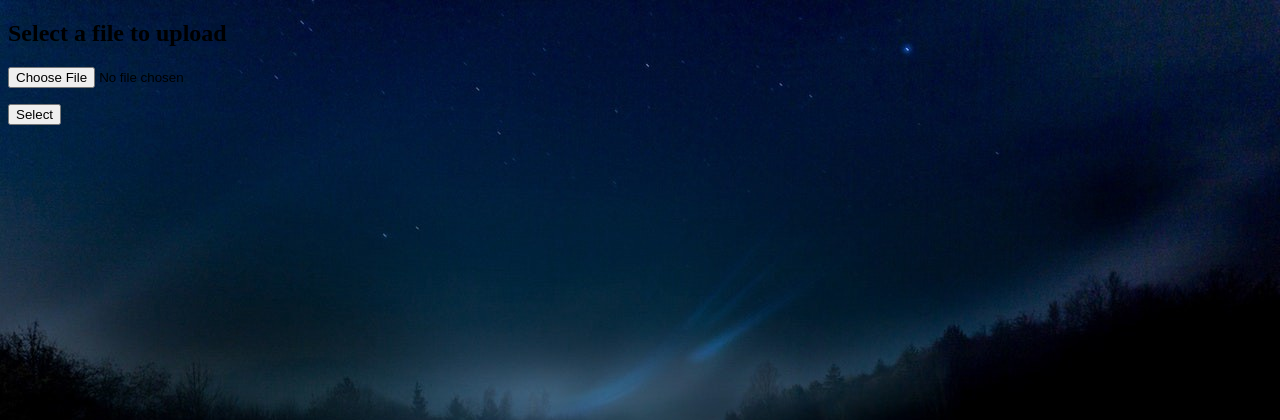
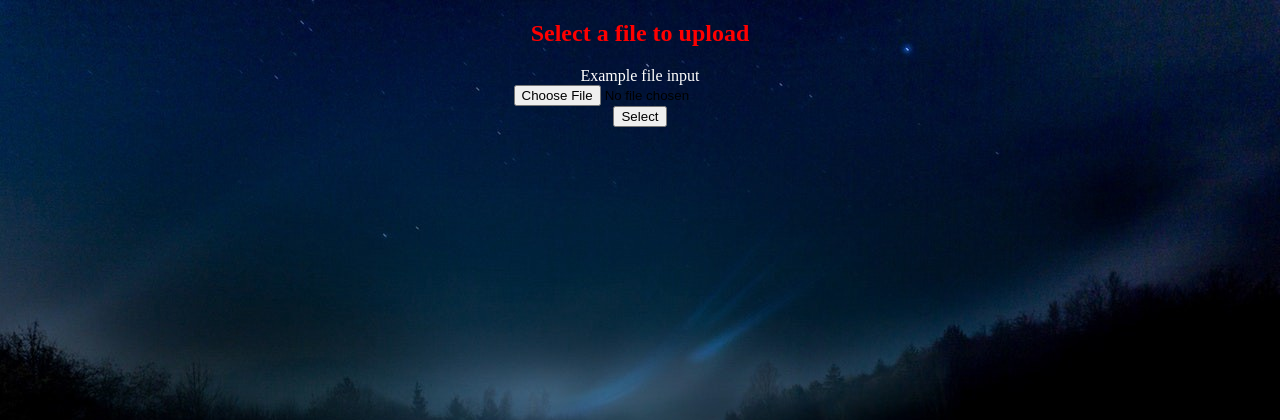
Before and after one commit to jaminaveen/Car-Plate-Recognition-Project, a Flask app: template Flask/templates/uploading.html in a window 1280 px wide. Shown: the top 420 px of the page. Run offline with Flask 2, Linux system fonts and the light colour scheme; the template is opened without the code that fills it, so the values that code supplies are empty.

Commit message:
V2 - saving the files locally and viewing

```diff
--- a/Flask/app.py
+++ b/Flask/app.py
@@ -1,8 +1,16 @@
-from flask import Flask, request, jsonify, render_template, url_for, redirect, flash
+from flask import Flask, request, jsonify, render_template, url_for, redirect, flash, Response, session, app
+import flask
 import pandas as pd
 from ast import literal_eval
 from controller import *
 import matplotlib.pyplot as plt
+from datetime import timedelta
+import random, string
+import os
+import matplotlib.pyplot as plt
+import matplotlib.image as mpimg
+import os.path
+from os import path
 
 app = Flask(__name__)
 
@@ -10,23 +18,27 @@ UPLOAD_FOLDER = r'C:\Users\91880\Desktop\GOOGLE DRIVE\Flask Car Plate Recognitio
 app.secret_key = "secret key"
 app.config['UPLOAD_FOLDER'] = UPLOAD_FOLDER
 app.config['MAX_CONTENT_LENGTH'] = 16 * 1024 * 1024
+unique_identify_user = ''.join(random.choices(string.ascii_letters + string.digits, k=20))
+new_file_name = ''
 
 
 @app.route('/', methods=["GET", "POST"])
-@app.route("/index", methods=["GET", "POST"])
+# @app.route("/index", methods=["GET", "POST"])
 def index():
     if request.method == "GET":
         user_name = 'Team AMD'
         operation = ['Local System', 'Click Picture']
         return render_template('index.html', user_name=user_name, operation=operation)
     elif request.method == "POST":
+        # unique_identify_user = ''.join(random.choices(string.ascii_letters + string.digits, k=20))
         if request.form["operation_choice"] == 'Local System':
             return render_template('uploading.html')
+        elif request.form["operation_choice"] == 'Click Picture':
+            return render_template('video.html')
 
 
 @app.route('/upload', methods=["POST"])
 def upload():
-    print('dcdc')
     if request.method == "POST":
         file = request.files['file']
         print(file)
@@ -35,11 +47,29 @@ def upload():
             return redirect(url_for('upload'))
         if file and allowed_file(file.filename):
             filename = secure_filename(file.filename)
-            file.save(os.path.join(app.config['UPLOAD_FOLDER'], filename))
+            # print(os.path.splitext(filename)[0])
+            # print(os.path.splitext(filename)[1])
+            global new_file_name
+            new_file_name = str(unique_identify_user) + '_' + str(os.path.splitext(filename)[0]) + str(os.path.splitext(filename)[1])
+            saved_file = os.path.join(app.config['UPLOAD_FOLDER'], new_file_name)
+            file.save(os.path.join(saved_file))
             return redirect(url_for('index'))
         else:
             flash('Allowed file types are txt, pdf, png, jpg, jpeg, gif')
             return redirect(url_for('upload'))
+
+
+@app.route('/output', methods=["POST"])
+def output():
+    if request.method == "POST":
+        global new_file_name
+        filename = os.path.join(app.config['UPLOAD_FOLDER'], new_file_name)
+        # print(filename)
+        # print(new_file_name)
+        img = mpimg.imread(filename)
+        imgplot = plt.imshow(img)
+        plt.show()
+        return redirect(url_for('index'))
 
 
 def about():
--- a/Flask/templates/uploading.html
+++ b/Flask/templates/uploading.html
@@ -1,32 +1,14 @@
 <!doctype html>
 <body background="{{ url_for('static', filename='hello.jpeg') }}">
 
-<title>Python Flask File Upload Example</title>
-<h2>Select a file to upload</h2>
-<p>
-    {% with messages = get_flashed_messages() %}
-    {% if messages %}
-<ul class=flashes>
-    {% for message in messages %}
-    <li>{{ message }}</li>
-    {% endfor %}
-</ul>
-{% endif %}
-{% endwith %}
-</p>
+<center><title>Python Flask File Upload Example</title></center>
+<center><h2 style="color:red;">Select a file to upload</h2></center>
+
+
 <form method="post" action="/upload" enctype="multipart/form-data">
-    <dl>
-        <p>
-            <input type="file" name="file" autocomplete="off" required>
-        </p>
-    </dl>
-
     <div class="form-group">
-        <div class="aab controls col-md-4 "></div>
-        <div class="controls col-md-8 ">
-            <input type="submit" name="shoot" value="Select" class="btn btn-primary btn btn-info" id="submit-id-signup"/>
-
-        </div>
+        <center><label for="exampleFormControlFile1" style="color:white;">Example file input</label></center>
+        <center><input type="file" name="file" autocomplete="off" required class="form-control-file" id="exampleFormControlFile1"></center>
+        <center><input type="submit" name="shoot" value="Select" class="btn btn-primary btn btn-info" id="submit-id-signup"/></center>
     </div>
 </form>
-</body>
```
Also changed, not shown: Flask/controller.py (+0 -13 lines), Flask/templates/index.html (+18 -1 lines), Flask/templates/layout.html (+1 -13 lines).
